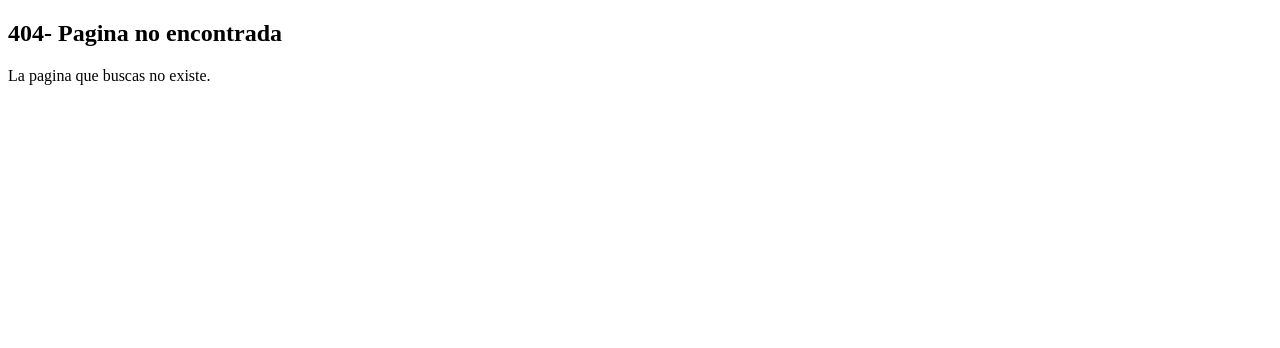
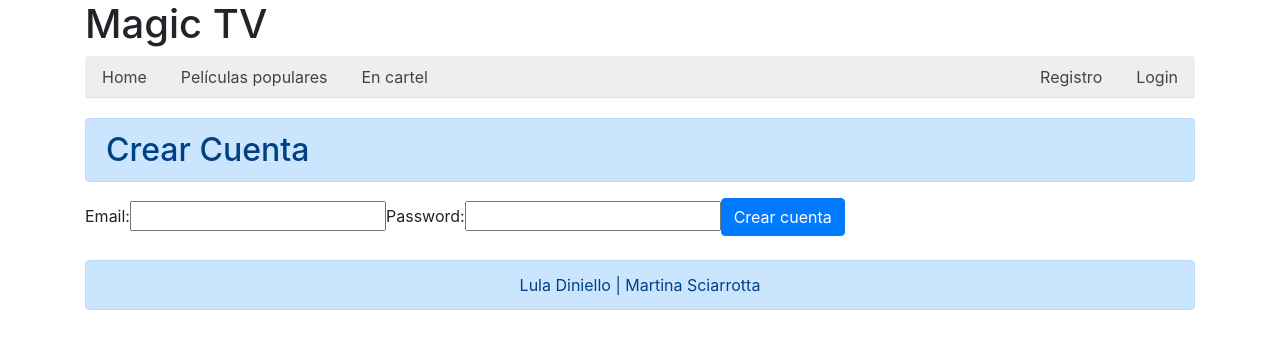
Before and after one commit to MartinaSciarrotta/progra3-Diniello-Sciarrotta, a React (Create React App) app: page /registro in a window 1280 px wide. Before the commit this address had no page. Shown: the top 348 px of the page. Built offline with nearby package versions, Linux system fonts and the light colour scheme.

Commit message:
Punto 2, 4 y 5 terminados, claramente falta pulir

```diff
--- a/public/index.html
+++ b/public/index.html
@@ -6,10 +6,7 @@
     <meta http-equiv="X-UA-Compatible" content="IE=edge">
     <meta name="viewport" content="width=device-width, initial-scale=1" /> <!-- esto lo agregamos de la clase 10 -->
 
-    <!-- <link rel="icon" href="%PUBLIC_URL%/favicon.ico" /> -->
-    <!-- <meta name="theme-color" content="#000000" /> -->
-    <!-- <meta name="description" content="Web site created using create-react-app"/> -->
-
+    <link rel="stylesheet" href="https://cdn.jsdelivr.net/npm/bootstrap@4.5.3/dist/css/bootstrap.min.css" integrity="sha384-TX8t27EcRE3e/ihU7zmQxVncDAy5uIKz4rEkgIXeMed4M0jlfIDPvg6uqKI2xXr2" crossorigin="anonymous">
     <link rel="stylesheet" href="./styles.css">
 
     <title>Home</title>
--- a/src/App.js
+++ b/src/App.js
@@ -1,20 +1,29 @@
 import React from "react";
+import Header from "./components/Header/Header.js";
+import CreateAccount from "./components/CreateAccount/CreateAccount.js";
+import Login from "./components/Login/Login.js";
 import Home from "./Pages/Home/Home.js";
 import Error from "./Pages/Error/Error.js";
+import Footer from "./components/Footer/Footer.js";
 
 import { Route, Switch } from "react-router-dom";
 
 function App() {
   return (
-    <>
+    <div className="container">
+      <Header />
+
       <main>
         <Switch>
+          <Route path="/registro" exact={true} component={CreateAccount} />
+          <Route path="/login" exact={true} component={Login} />
           <Route path="/" exact={true} component={Home} />
           <Route path="" component={Error} />
-
         </Switch>
       </main>
-    </>
+
+      <Footer />
+    </div>
   )
 }
 
--- /dev/null
+++ b/src/components/CreateAccount/CreateAccount.js
@@ -0,0 +1,15 @@
+import React, { Component } from "react";
+import FormRegister from "../FormRegister/FormRegister";
+
+class CreateAccount extends Component {
+    render() {
+        return (
+            <>
+            <h2 className="alert alert-primary">Crear Cuenta</h2>
+            <FormRegister history={this.props.history}/>
+            </>
+        );
+    }
+}
+
+export default CreateAccount;
--- /dev/null
+++ b/src/components/Footer/Footer.js
@@ -0,0 +1,11 @@
+import React from "react";
+
+function Footer () {
+    return (
+        <footer className="alert alert-primary mt-4 text-center">
+            <p className="mb-0">Lula Diniello | Martina Sciarrotta</p>
+        </footer>
+    );
+}
+
+export default Footer;
--- /dev/null
+++ b/src/components/FormLogin/FormLogin.js
@@ -0,0 +1,72 @@
+import React, { Component } from "react";
+import Cookies from "universal-cookie";
+
+const cookies = new Cookies();
+
+class FormLogin extends Component {
+    constructor(props) {
+        super(props);
+        this.state = {
+            email: "",
+            password: "",
+            error: "",
+        }
+    }
+
+    controlarEmail(event) {
+        this.setState({ email: event.target.value });
+    }
+
+    controlarPassword(event) {
+        this.setState({ password: event.target.value });
+    }
+
+    submit(event) {
+        event.preventDefault();
+
+        let usersSorage = localStorage.getItem("users");
+
+        if (usersSorage === null) {
+            this.setState({ error: "No hay usuarios registrados" });
+            return;
+        }
+
+        let usersParseado = JSON.parse(usersSorage);
+
+        let usuarioEncontrado = usersParseado.filter (function (user) {
+            return user.email === this.state.email && user.password === this.state.password;
+        }.bind(this));
+
+        if (usuarioEncontrado.length === 0) {
+            this.setState({ error: "Usuario o contraseña incorrectos" });
+            return;
+        }
+
+        cookies.set('user-auth-cookie', usuarioEncontrado[0].email, { path: '/' });
+
+        this.props.history.push("/");
+    }
+
+    render() {
+        return (
+            <form onSubmit={(event) => this.submit(event)}>
+                <label>Email:</label>
+                <input
+                    type="email"
+                    value={this.state.email}
+                    onChange={(event) => this.controlarEmail(event)}
+                />
+                <label>Password:</label>
+                <input
+                    type="password"
+                    value={this.state.password}
+                    onChange={(event) => this.controlarPassword(event)}
+                />
+                <input type="submit" value="Ingresar" className="btn btn-primary"/>
+                {this.state.error === "" ? null : <p className="error">{this.state.error}</p>}
+            </form>
+        );
+    }
+}
+
+export default FormLogin;
--- /dev/null
+++ b/src/components/FormRegister/FormRegister.js
@@ -0,0 +1,88 @@
+import React, { Component } from "react";
+
+class FormRegister extends Component {
+    constructor(props) {
+        super(props);
+        this.state = {
+            email: "",
+            password: "",
+            error: "",
+        }
+    }
+
+    controlarEmail(event) {
+        this.setState({ email: event.target.value });
+    }
+
+    controlarPassword(event) {
+        this.setState({ password: event.target.value });
+    }
+
+    submit(event) {
+        event.preventDefault();
+
+        let usuarioACrear = {
+            email: this.state.email,
+            password: this.state.password,
+        };
+
+        if (!this.state.email.includes("@")) {
+            this.setState({ error: "El email ingresado no es válido" });
+            return;
+        }
+
+        if (this.state.password.length < 6) {
+            this.setState({ error: "La contraseña debe tener al menos 6 caracteres" });
+            return;
+        }
+
+        let usersStorage = localStorage.getItem("users")
+
+        if (usersStorage !== null) {
+            let usersParseado = JSON.parse(usersStorage);
+            let usersFiltrado = usersParseado.filter(function (user) {
+                return user.email === usuarioACrear.email;
+            });
+
+            if (usersFiltrado.length > 0) {
+                this.setState({ error: "Ya existe un usuario con ese email" });
+                return;
+            } else {
+                usersParseado.push(usuarioACrear);
+                let usersEnJson = JSON.stringify(usersParseado);
+                localStorage.setItem("users", usersEnJson);
+            }
+        } else {
+            let usersInicial = [usuarioACrear];
+            let usersEnJson = JSON.stringify(usersInicial);
+            localStorage.setItem("users", usersEnJson);
+        }
+
+        this.props.history.push("/login");
+    }
+
+    render(){
+        return (
+            <form onSubmit={(event) => this.submit(event)}>
+                <label>Email:</label>
+                <input
+                    type="email"
+                    value={this.state.email}
+                    onChange={(event) => this.controlarEmail(event)}
+                />
+
+                <label>Password:</label>
+                <input
+                    type="password"
+                    value={this.state.password}
+                    onChange={(event) => this.controlarPassword(event)}
+                />
+
+                <input type="submit" value="Crear cuenta" className="btn btn-primary" />
+                {this.state.error === "" ? null : <p className="error">{this.state.error}</p>}
+            </form>
+        );
+    }
+}
+
+export default FormRegister;
--- /dev/null
+++ b/src/components/Header/Header.js
@@ -0,0 +1,13 @@
+import React from "react";
+import Navbar from "../Navbar/Navbar";
+
+function Header (){
+    return (
+        <>
+            <h1>Magic TV</h1>
+            <Navbar />
+        </>
+    )
+}
+
+export default Header;
--- /dev/null
+++ b/src/components/Login/Login.js
@@ -0,0 +1,15 @@
+import React, { Component } from "react";
+import FormLogin from "../FormLogin/FormLogin";
+
+class Login extends Component {
+    render() {
+        return (
+            <>
+                <h2 className="alert alert-primary">Iniciar Sesión</h2>
+                <FormLogin history={this.props.history} />
+            </>
+        );
+    }
+}
+
+export default Login;
--- /dev/null
+++ b/src/components/Navbar/Navbar.js
@@ -0,0 +1,41 @@
+import React from "react";
+import { Link } from "react-router-dom";
+import Cookies from "universal-cookie";
+
+const cookies = new Cookies ();
+
+function Navbar () {
+    let haySesion = cookies.get('user-auth-cookie');
+
+    return (
+        <nav>
+            <ul className="nav nav-tabs my-4">
+
+                <li className="nav-item">
+                    <Link className="nav-link" to="/">Home</Link>
+                </li>
+                <li className="nav-item">
+                    <Link className="nav-link" to="/peliculas/popular">Películas populares</Link>
+                </li>
+                <li className="nav-item">
+                    <Link className="nav-link" to="/peliculas/now_playing">En cartel</Link>
+                </li>
+
+                {!haySesion &&
+                    <li className="nav-item ml-auto">
+                        <Link className="nav-link" to="/registro">Registro</Link>
+                    </li>
+                }
+
+                {!haySesion &&
+                    <li className="nav-item">
+                        <Link className="nav-link" to="/login">Login</Link>
+                    </li>
+                }
+
+            </ul>
+        </nav>
+    )
+}
+
+export default Navbar;
```
Also changed, not shown: css/styles.css (deleted, +0 -92 lines), js/index.js (deleted), 1 other file (tests, documents, lock files or other folders).
